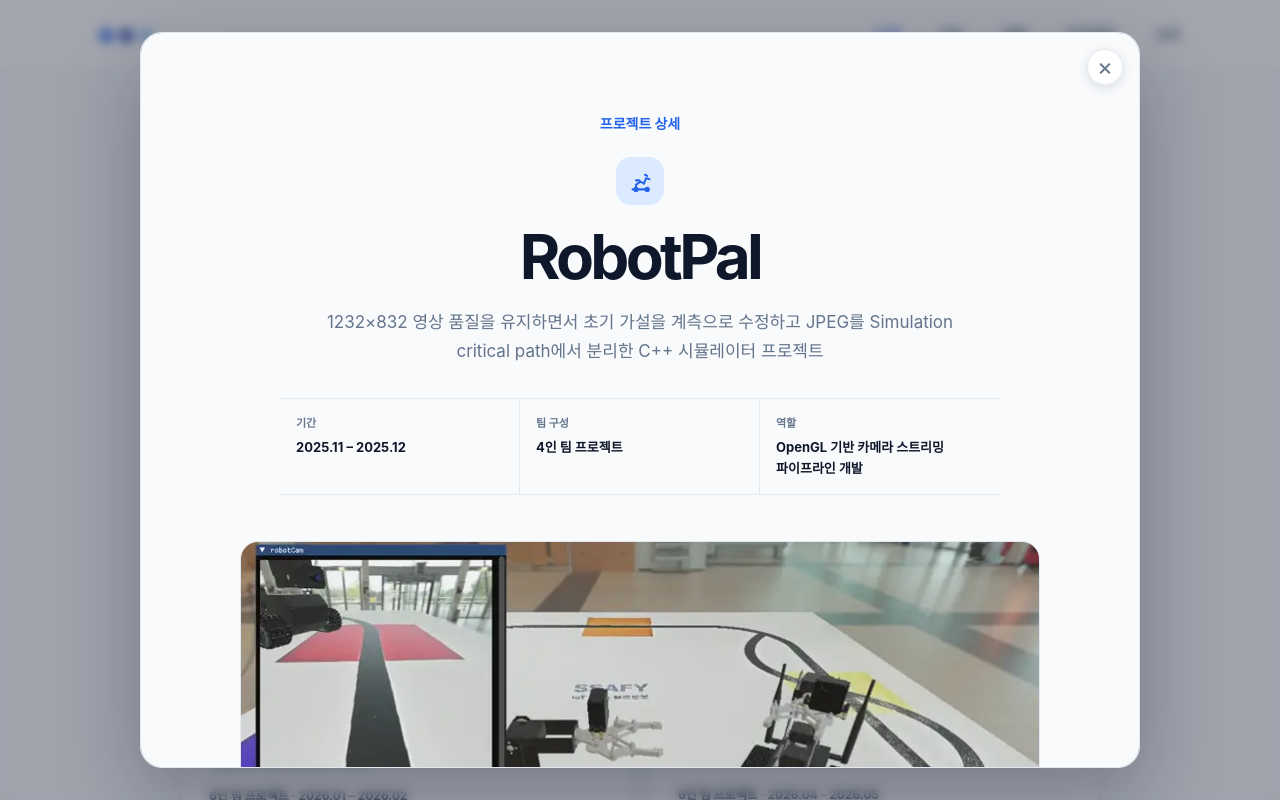
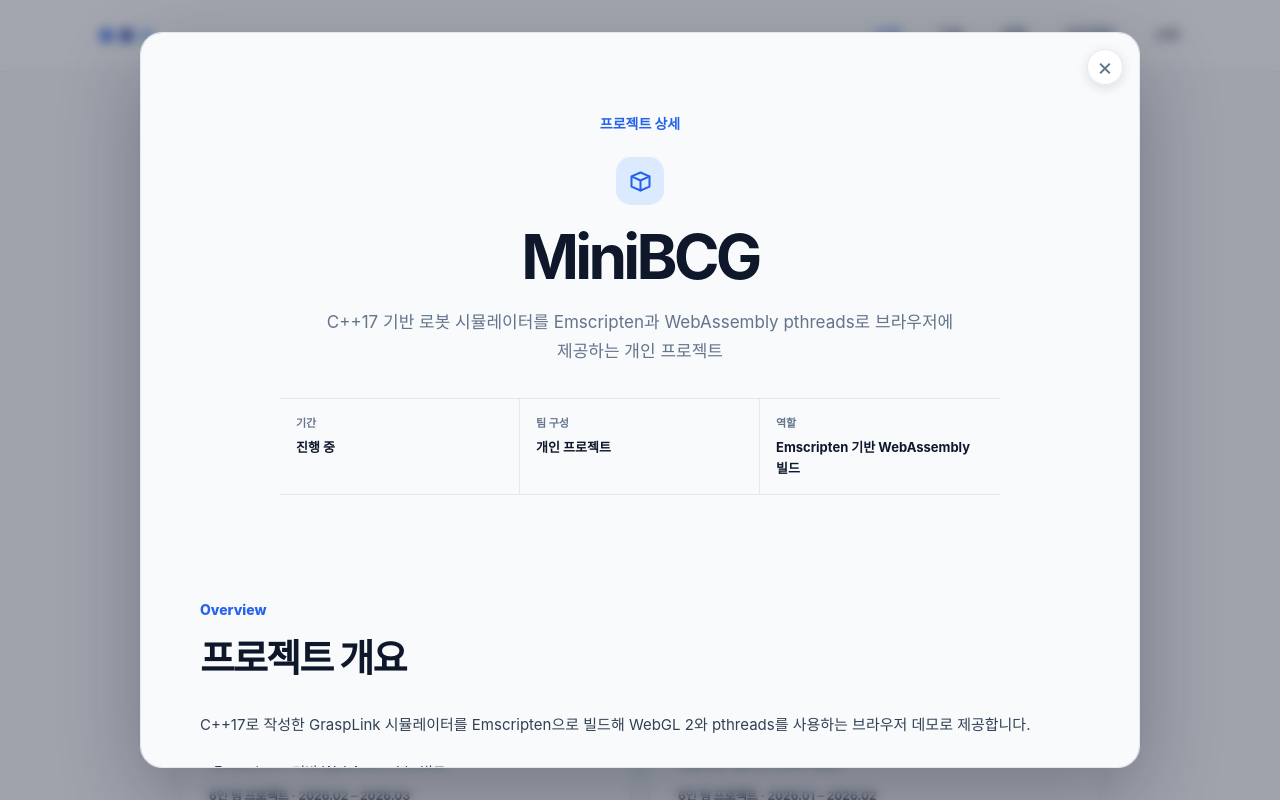
Before and after one commit to cgantro/Portfolio, a React (Vite) app: page / in a window 1280 px wide. Both pictures are taken after a click on the button 405 px from the left and 3059 px from the top of the page. Shown: the part 2659-3459 px from the top of the page. Built offline with nearby package versions, Linux system fonts and the light colour scheme; a web font is replaced by a local one.

Commit message:
Surface project evidence and repository links

```diff
--- a/src/components/sections/Projects/ReferenceProjectPage.jsx
+++ b/src/components/sections/Projects/ReferenceProjectPage.jsx
@@ -27,7 +27,7 @@ export default function ReferenceProjectPage({ project, detailPage, previousProj
         <dl className={styles.meta}>
           <div><dt>기간</dt><dd>{project.period}</dd></div>
           <div><dt>팀 구성</dt><dd>{project.teamLabel ?? `${project.team} 팀 프로젝트`}</dd></div>
-          <div><dt>역할</dt><dd>{project.roleItems?.[0] ?? project.role}</dd></div>
+          <div><dt>역할</dt><dd>{project.id === "robotpal" ? project.role : project.roleItems?.[0] ?? project.role}</dd></div>
         </dl>
       </header>
 
--- a/src/data/projectDetailPages.js
+++ b/src/data/projectDetailPages.js
@@ -92,6 +92,7 @@ export const projectDetailPages = {
     architectureNotes: ["관제 명령은 요청 상태로 관리하고 장비 결과 이벤트를 기준으로 최종 상태를 반영했습니다. 제어·영상·보조 데이터는 목적별 채널로 분리했습니다."],
     architectureImage: { markup: autowingArchitecture, alt: "오토잉카 사용자, AWS 클라우드와 로봇 엣지 사이의 관제·텔레메트리·영상 아키텍처 구조도" },
     designMetrics: { title: "부하 테스트 결과", headers: ["항목", "값", "측정 조건"], rows: [["부하 환경", "500대 장비 · 각 10Hz", "텔레메트리 동시 전송"], ["E2E 지연", "14~28ms", "동일 부하 조건"], ["최대 처리량", "8,935 msg/s", "서버 처리량"]], note: "500대 장비가 각각 초당 10회 텔레메트리를 전송하는 조건에서 측정했습니다." },
+    links: [{ label: "Repository", href: "https://github.com/cgantro/Autowing_car" }],
     sections: FORMAL_SECTIONS,
   },
   sticker: {
--- a/src/data/projects.js
+++ b/src/data/projects.js
@@ -477,7 +477,7 @@ const baseProjects = [
         detail: "상태 전이 시나리오를 코드 구조로 정리한 만큼, 다음 단계로는 상태 머신과 이벤트 리플레이 검증까지 더 명시적으로 연결하고 싶습니다.",
       },
     ],
-    links: {},
+    links: { github: "https://github.com/cgantro/Autowing_car" },
   },
   {
     id: "sticker",
@@ -941,7 +941,7 @@ const stickerAccurateContent = {
   ],
 };
 
-const projectOrder = ["robotpal", "mausoleum", "autowing", "sticker", "minibcg"];
+const projectOrder = ["minibcg", "robotpal", "mausoleum", "autowing", "sticker"];
 
 export const projects = projectOrder.map((id) => {
   const project = baseProjects.find((item) => item.id === id);
```
